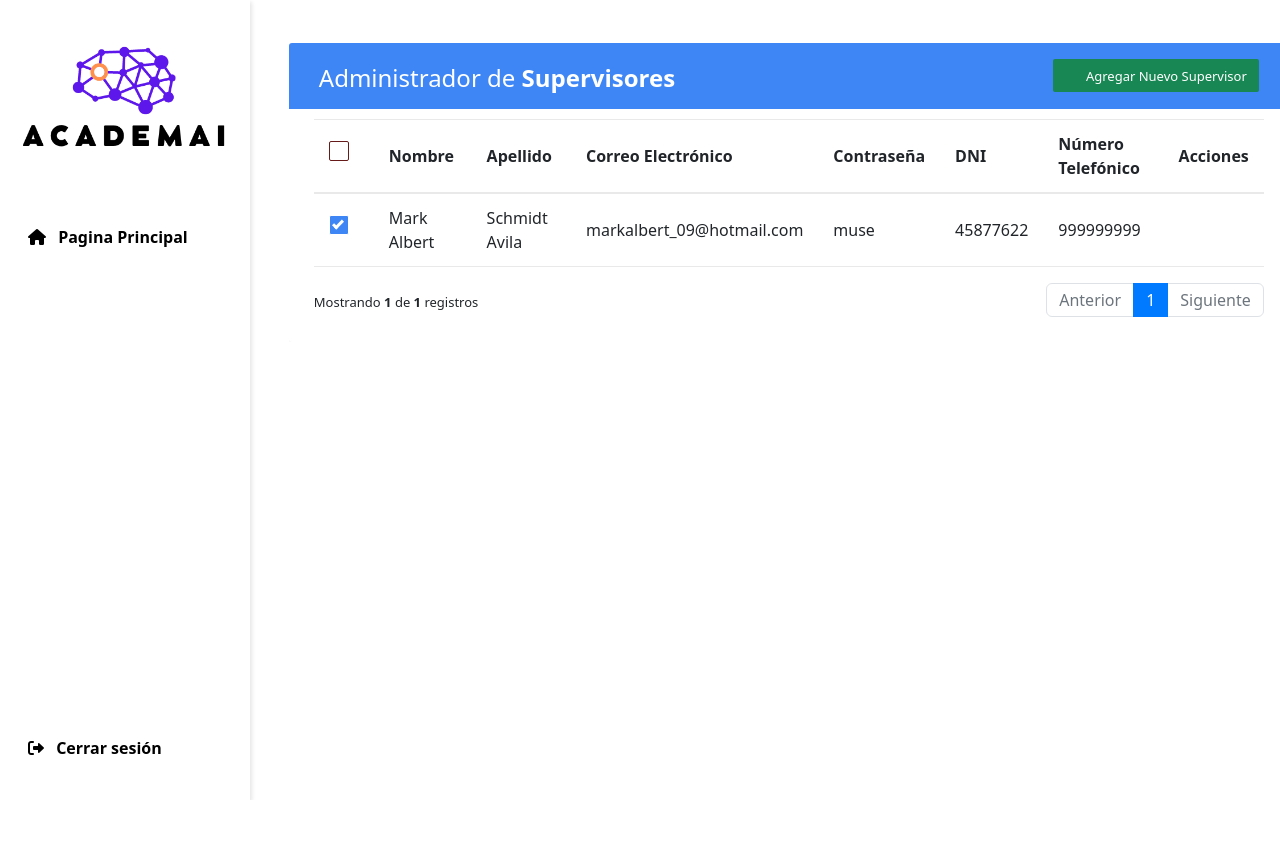
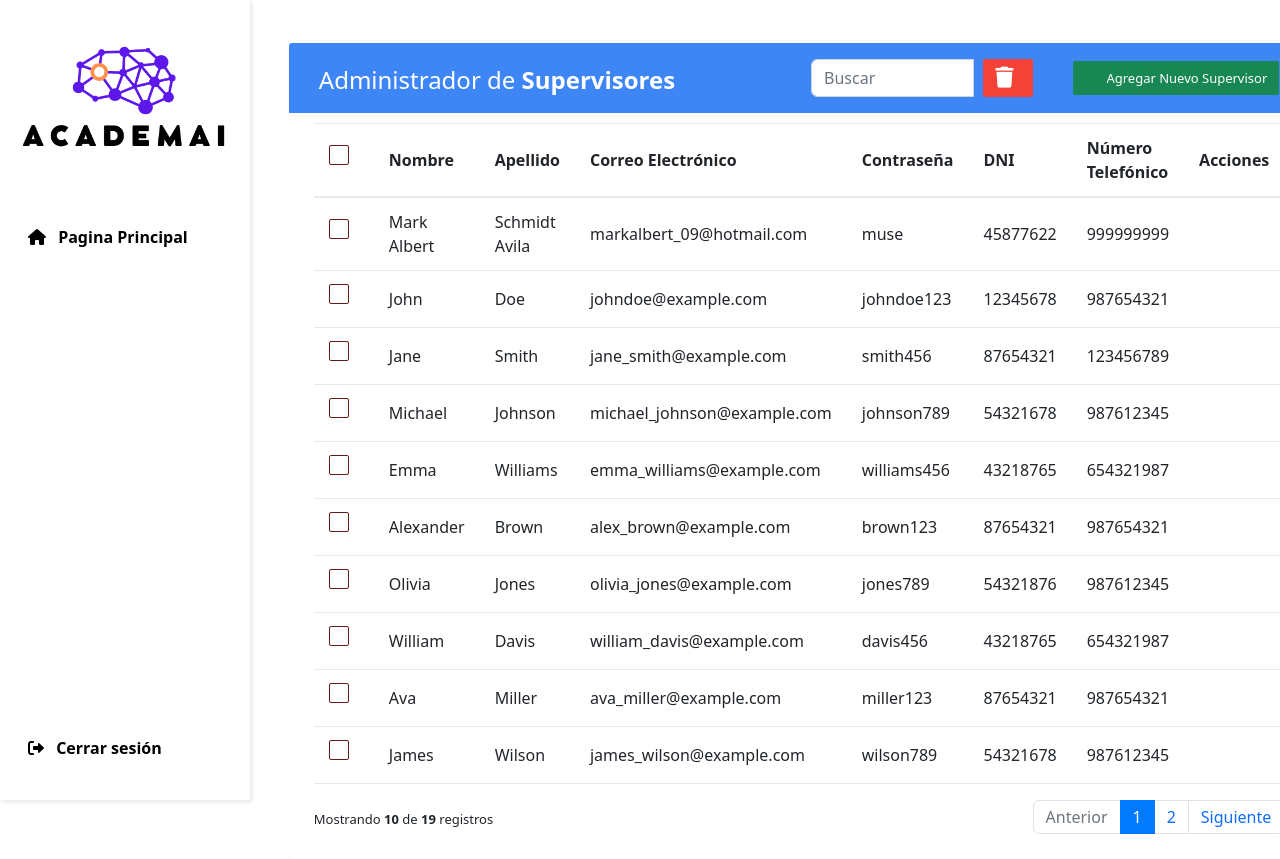
Before and after one commit to AcademicPrediction/AcademiaAngular, an Angular app: page /homepage-admin in a window 1280 px wide. Shown: the top 859 px of the page. Before the commit the page ends 800 px from the top, so only its background shows below. Built offline with nearby package versions, Linux system fonts and the light colour scheme; data requests are answered from the project's data file.

Commit message:
HomePage V.2.1

```diff
--- a/db.json
+++ b/db.json
@@ -6,9 +6,170 @@
       "apellido": "Schmidt Avila",
       "correoElectronico": "markalbert_09@hotmail.com",
       "contrasena": "muse",
-      "dni": "45877622",
-      "numeroTelefonico": "999999999",
-      "isSelected": true
+      "dni": 45877622,
+      "numeroTelefonico": 999999999
+    },
+    {
+      "id": 3,
+      "nombre": "John",
+      "apellido": "Doe",
+      "correoElectronico": "johndoe@example.com",
+      "contrasena": "johndoe123",
+      "dni": 12345678,
+      "numeroTelefonico": 987654321
+    },
+    {
+      "id": 4,
+      "nombre": "Jane",
+      "apellido": "Smith",
+      "correoElectronico": "jane_smith@example.com",
+      "contrasena": "smith456",
+      "dni": 87654321,
+      "numeroTelefonico": 123456789
+    },
+    {
+      "id": 5,
+      "nombre": "Michael",
+      "apellido": "Johnson",
+      "correoElectronico": "michael_johnson@example.com",
+      "contrasena": "johnson789",
+      "dni": 54321678,
+      "numeroTelefonico": 987612345
+    },
+    {
+      "id": 6,
+      "nombre": "Emma",
+      "apellido": "Williams",
+      "correoElectronico": "emma_williams@example.com",
+      "contrasena": "williams456",
+      "dni": 43218765,
+      "numeroTelefonico": 654321987
+    },
+    {
+      "id": 7,
+      "nombre": "Alexander",
+      "apellido": "Brown",
+      "correoElectronico": "alex_brown@example.com",
+      "contrasena": "brown123",
+      "dni": 87654321,
+      "numeroTelefonico": 987654321
+    },
+    {
+      "id": 8,
+      "nombre": "Olivia",
+      "apellido": "Jones",
+      "correoElectronico": "olivia_jones@example.com",
+      "contrasena": "jones789",
+      "dni": 54321876,
+      "numeroTelefonico": 987612345
+    },
+    {
+      "id": 9,
+      "nombre": "William",
+      "apellido": "Davis",
+      "correoElectronico": "william_davis@example.com",
+      "contrasena": "davis456",
+      "dni": 43218765,
+      "numeroTelefonico": 654321987
+    },
+    {
+      "id": 10,
+      "nombre": "Ava",
+      "apellido": "Miller",
+      "correoElectronico": "ava_miller@example.com",
+      "contrasena": "miller123",
+      "dni": 87654321,
+      "numeroTelefonico": 987654321
+    },
+    {
+      "id": 11,
+      "nombre": "James",
+      "apellido": "Wilson",
+      "correoElectronico": "james_wilson@example.com",
+      "contrasena": "wilson789",
+      "dni": 54321678,
+      "numeroTelefonico": 987612345
+    },
+    {
+      "id": 12,
+      "nombre": "Sophia",
+      "apellido": "Taylor",
+      "correoElectronico": "sophia_taylor@example.com",
+      "contrasena": "taylor456",
+      "dni": 43218765,
+      "numeroTelefonico": 654321987
+    },
+    {
+      "id": 13,
+      "nombre": "Benjamin",
+      "apellido": "Anderson",
+      "correoElectronico": "ben_anderson@example.com",
+      "contrasena": "anderson123",
+      "dni": 87654321,
+      "numeroTelefonico": 987654321
+    },
+    {
+      "id": 14,
+      "nombre": "Isabella",
+      "apellido": "Clark",
+      "correoElectronico": "isabella_clark@example.com",
+      "contrasena": "clark789",
+      "dni": 54321876,
+      "numeroTelefonico": 987612345
+    },
+    {
+      "id": 15,
+      "nombre": "Alexander",
+      "apellido": "Rodriguez",
+      "correoElectronico": "alex_rodriguez@example.com",
+      "contrasena": "rodriguez456",
+      "dni": 43218765,
+      "numeroTelefonico": 654321987
+    },
+    {
+      "id": 16,
+      "nombre": "Mia",
+      "apellido": "Martinez",
+      "correoElectronico": "mia_martinez@example.com",
+      "contrasena": "martinez123",
+      "dni": 87654321,
+      "numeroTelefonico": 987654321
+    },
+    {
+      "id": 17,
+      "nombre": "Ethan",
+      "apellido": "Lopez",
+      "correoElectronico": "ethan_lopez@example.com",
+      "contrasena": "lopez789",
+      "dni": 54321678,
+      "numeroTelefonico": 987612345
+    },
+    {
+      "id": 18,
+      "nombre": "Charlotte",
+      "apellido": "Hernandez",
+      "correoElectronico": "charlotte_hernandez@example.com",
+      "contrasena": "hernandez456",
+      "dni": 43218765,
+      "numeroTelefonico": 654321987
+    },
+    {
+      "id": 19,
+      "nombre": "Michael",
+      "apellido": "Garcia",
+      "correoElectronico": "michael_garcia@example.com",
+      "contrasena": "garcia123",
+      "dni": 87654321,
+      "numeroTelefonico": 987654321
+    },
+    {
+      "id": 20,
+      "nombre": "Harper",
+      "apellido": "Lee",
+      "correoElectronico": "harper_lee@example.com",
+      "contrasena": "lee789",
+      "dni": 54321876,
+      "numeroTelefonico": 987612345
     }
   ]
 }
--- a/src/app/model/supervisor.ts
+++ b/src/app/model/supervisor.ts
@@ -4,7 +4,7 @@ export interface Supervisor {
     apellido: string;
     correoElectronico: string;
     contrasena: string;
-    dni: string;
-    numeroTelefonico: string;
+    dni: number;
+    numeroTelefonico: number;
     isSelected?: boolean;
 }
--- a/src/app/pages/admin/home-page-admin/home-page-admin.component.css
+++ b/src/app/pages/admin/home-page-admin/home-page-admin.component.css
@@ -17,8 +17,8 @@
 	margin-left: 5%;
   }
 
-  /* Estilos para hacer responsive */
-  @media screen and (max-width: 768px) {
+/* Estilos para hacer responsive */
+@media screen and (max-width: 768px) {
 	.app-container {
 	  flex-direction: column;
 	  height: auto;
@@ -32,6 +32,29 @@
 	.content {
 	  margin-left: 0;
 	  margin-top: 10px;
+	}
+
+	.table-title .row {
+	  display: flex;
+	  flex-wrap: wrap;
+	  align-items: center;
+	  justify-content: space-between;
+	}
+
+	.table-title .col-sm-6,
+	.table-title .col-md-3 {
+	  flex-basis: 100%;
+	  margin-bottom: 10px;
+	}
+
+	.table-title .search-btn-container {
+	  display: flex;
+	  justify-content: space-between;
+	  align-items: center;
+	}
+
+	.table-title .col-sm-6 button {
+	  margin-left: 10px;
 	}
   }
 
@@ -306,3 +329,14 @@ table.table {
   border-color: #fff;
   background: #3E86F5;
 }
+
+/* Estilo para el botón "Limpiar" del filtro de búsqueda */
+.search-btn {
+	background-color: #f44336;
+	color: white;
+	border-color: #f44336;
+  }
+
+  .search-btn i {
+	margin-right: 5px;
+  }
--- a/src/app/pages/admin/home-page-admin/home-page-admin.component.html
+++ b/src/app/pages/admin/home-page-admin/home-page-admin.component.html
@@ -6,11 +6,21 @@
       <div class="table-responsive">
         <div class="table-wrapper">
           <div class="table-title">
-            <div class="row">
+            <div class="row align-items-center">
               <div class="col-sm-6">
                 <h2>Administrador de <b>Supervisores</b></h2>
               </div>
-              <div class="col-sm-6">
+              <div class="col-sm-6 col-md-3 mt-3 mt-md-0">
+                <div class="input-group">
+                  <input type="text" class="form-control" placeholder="Buscar" [(ngModel)]="searchText" (input)="applyFilter()">
+                  <div class="input-group-append">
+                    <button class="btn btn-outline-secondary search-btn" type="button" (click)="clearSearch()">
+                      <i class="fa" [ngClass]="{'fa-times': searchText, 'fa-trash': !searchText}"></i>
+                    </button>
+                  </div>
+                </div>
+              </div>
+              <div class="col-sm-6 col-md-3 mt-3 mt-md-0">
                 <button class="btn btn-success" data-toggle="modal" data-target="#addSupervisorModal">
                   <i class="material-icons">&#xE147;</i>
                   <span>Agregar Nuevo Supervisor</span>
@@ -92,7 +102,6 @@
   aria-hidden="true">
   <div class="modal-dialog">
     <div class="modal-content">
-      <form>
       <div class="modal-header">
         <h4 class="modal-title">Agregar Supervisor</h4>
         <button type="button" class="close" data-dismiss="modal" aria-hidden="true">&times;</button>
@@ -120,19 +129,22 @@
         </div>
         <div class="form-group">
           <label for="addDNI">DNI</label>
-            <input type="text" class="form-control" id="addDNI" [(ngModel)]="newSupervisor.dni" name="addDNI" required>
+          <input type="number" class="form-control" id="addDNI" [(ngModel)]="newSupervisor.dni" name="addDNI"
+            required>
+          <small class="text-muted">El DNI debe tener exactamente 8 dígitos numéricos.</small>
         </div>
         <div class="form-group">
           <label for="addNumeroTelefonico">Número Telefónico</label>
-            <input type="text" class="form-control" id="addNumeroTelefonico"
+          <input type="number" class="form-control" id="addNumeroTelefonico"
             [(ngModel)]="newSupervisor.numeroTelefonico" name="addNumeroTelefonico" required>
+          <small class="text-muted">El número telefónico debe ser numérico.</small>
         </div>
       </div>
       <div class="modal-footer">
         <button type="button" class="btn btn-default" data-dismiss="modal">Cancelar</button>
-          <button class="btn btn-success" (click)="agregarSupervisor()" data-dismiss="modal">Agregar</button>
+        <button class="btn btn-success" [disabled]="!isNewSupervisorValid()" (click)="agregarSupervisor()"
+          data-dismiss="modal">Agregar</button>
       </div>
-      </form>
     </div>
   </div>
 </div>
--- a/src/app/pages/admin/home-page-admin/home-page-admin.component.ts
+++ b/src/app/pages/admin/home-page-admin/home-page-admin.component.ts
@@ -17,14 +17,16 @@ export class HomePageAdminComponent implements OnInit {
   selectedSupervisor: Supervisor | null = null;
   isIconsEnabled: boolean = false;
   selectedSupervisorId: number | null = null;
+  searchText: string = '';
+  filteredSupervisores: Supervisor[] = [];
   newSupervisor: Supervisor = {
     id: 0,
     nombre: '',
     apellido: '',
     correoElectronico: '',
     contrasena: '',
-    dni: '',
-    numeroTelefonico: ''
+    dni: 0,
+    numeroTelefonico: 0
   };
 
   constructor(private supervisorService: SupervisorService, private modalService: NgbModal) { }
@@ -39,7 +41,7 @@ export class HomePageAdminComponent implements OnInit {
         this.supervisores = supervisores;
         this.totalSupervisores = this.supervisores.length;
         this.calculateTotalPages();
-        this.setPage(1);
+        this.applyFilter(); // Aplicar el filtro inicial
       },
       (error) => {
         console.error('Error al obtener supervisores:', error);
@@ -74,7 +76,7 @@ export class HomePageAdminComponent implements OnInit {
   getPaginatedSupervisores(): Supervisor[] {
     const startIndex = (this.currentPage - 1) * this.itemsPerPage;
     const endIndex = Math.min(startIndex + this.itemsPerPage, this.totalSupervisores);
-    return this.supervisores.slice(startIndex, endIndex);
+    return this.filteredSupervisores.slice(startIndex, endIndex); // Actualizamos para usar los datos filtrados
   }
 
   editSupervisor(supervisor: Supervisor): void {
@@ -93,6 +95,41 @@ export class HomePageAdminComponent implements OnInit {
     }
   }
 
+  applyFilter(): void {
+    if (!this.searchText.trim()) {
+      this.filteredSupervisores = this.supervisores; // Si el filtro de búsqueda está vacío, muestra todos los supervisores
+    } else {
+      this.filteredSupervisores = this.filterSupervisores();
+    }
+    this.totalSupervisores = this.filteredSupervisores.length;
+    this.calculateTotalPages();
+    this.setPage(1);
+  }
+
+  filterSupervisores(): Supervisor[] {
+    if (!this.searchText.trim()) {
+      return this.supervisores; // Si el filtro de búsqueda está vacío, muestra todos los supervisores
+    }
+
+    const searchTextLower = this.searchText.toLowerCase();
+    return this.supervisores.filter((supervisor) => {
+      // Combinar todos los campos y buscar en ellos
+      const combinedFields =
+        supervisor.nombre.toLowerCase() +
+        supervisor.apellido.toLowerCase() +
+        supervisor.correoElectronico.toLowerCase() +
+        supervisor.contrasena.toLowerCase() +
+        supervisor.dni.toString() +
+        supervisor.numeroTelefonico.toString();
+
+      return combinedFields.includes(searchTextLower);
+    });
+  }
+
+  clearSearch(): void {
+    this.searchText = ''; // Limpiar el filtro de búsqueda
+    this.applyFilter(); // Aplicar el filtro nuevamente para mostrar todos los supervisores
+  }
 
   agregarSupervisor(): void {
     this.supervisorService.create(this.newSupervisor).subscribe(() => {
@@ -103,13 +140,27 @@ export class HomePageAdminComponent implements OnInit {
         apellido: '',
         correoElectronico: '',
         contrasena: '',
-        dni: '',
-        numeroTelefonico: ''
+        dni: 0,
+        numeroTelefonico: 0
       };
       this.modalService.dismissAll(); // Cerrar el modal al agregar correctamente
       this.consultarTodosSupervisores(); // Actualizar la tabla automáticamente
     });
   }
+
+  isNewSupervisorValid(): boolean {
+    return (
+      this.newSupervisor.nombre.trim() !== '' &&
+      this.newSupervisor.apellido.trim() !== '' &&
+      this.newSupervisor.correoElectronico.trim() !== '' &&
+      this.newSupervisor.contrasena.trim() !== '' &&
+      !isNaN(Number(this.newSupervisor.dni)) &&
+      this.newSupervisor.dni.toString().length === 8 &&
+      this.newSupervisor.numeroTelefonico !== null && // Verificar que el número telefónico no sea nulo
+      !isNaN(Number(this.newSupervisor.numeroTelefonico))
+    );
+  }
+
 
   deleteSupervisor(): void {
     if (this.selectedSupervisorId) {
```
Lines whose indentation alone changed are shown as unchanged.
